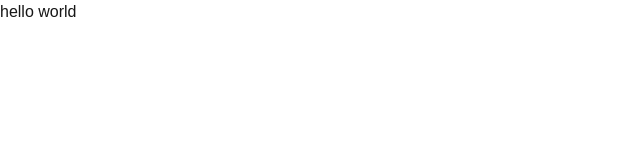
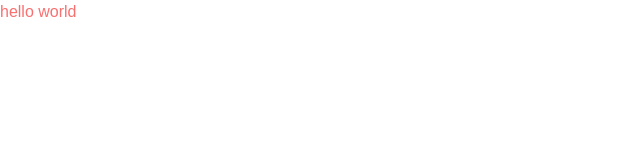
Before and after one commit to adriwco/saas.finance.ai, a Next.js app: page / in a window 1280 px wide. Shown: the top 160 px of the page, without its empty margins (0-640 px from the left). Built offline with nearby package versions, Linux system fonts and the light colour scheme.

Commit message:
chore: add tailwind prettier plugin

```diff
--- a/app/page.tsx
+++ b/app/page.tsx
@@ -1,5 +1,3 @@
 export default function Home() {
-  return (
-    <h1>hello world</h1>
-  );
+  return <h1 className="flex w-screen text-red-400">hello world</h1>;
 }
--- a/package.json
+++ b/package.json
@@ -22,6 +22,8 @@
     "eslint": "^8",
     "eslint-config-next": "14.2.16",
     "postcss": "^8",
+    "prettier": "^3.3.3",
+    "prettier-plugin-tailwindcss": "^0.6.8",
     "tailwindcss": "^3.4.1",
     "typescript": "^5"
   }
```
Also changed, not shown: .prettierrc.json (added), 1 other file (tests, documents, lock files or other folders).
